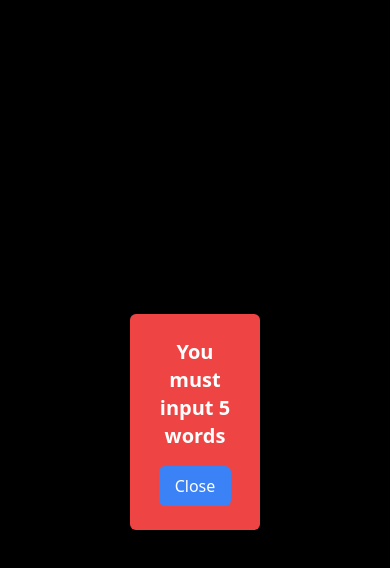
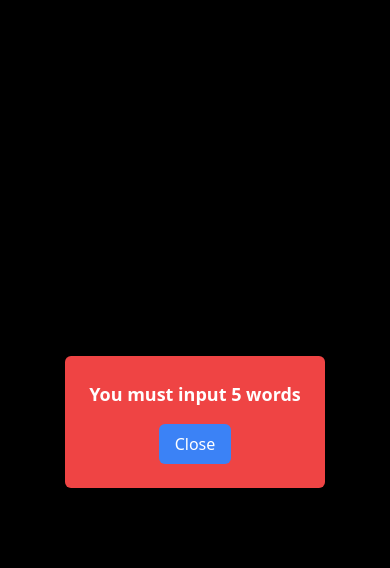
Before and after one commit to Abhinav-Chdhary/jumblr, a React (Create React App) app: page /create in a window 390 px wide. Both pictures are taken after a click on the button "Done ⮚". Shown: the top 568 px of the page. Built offline with nearby package versions, Linux system fonts and the light colour scheme.

Commit message:
Responsive update

```diff
--- a/src/components/AlertModal.js
+++ b/src/components/AlertModal.js
@@ -5,8 +5,8 @@ export default function AlertModal({ isOpen, onClose }) {
     <div className="fixed inset-0 h-full w-full z-50 overflow-hidden flex justify-center items-center animated fadeIn bg-black">
       <div className="absolute inset-0 bg-black opacity-50 pointer-events-none"></div>
 
-      <div className=" bg-red-500 w-1/3 p-6 rounded-md shadow-md relative">
-        <div className="mb-4 text-center text-xl font-bold  ">
+      <div className="bg-red-500 sm:w-2/3 md:w-1/2 lg:w-1/3 xl:w-1/4 p-6 rounded-md shadow-md relative">
+        <div className="mb-4 text-center text-lg md:text-xl font-bold">
           You must input 5 words
         </div>
 
```
